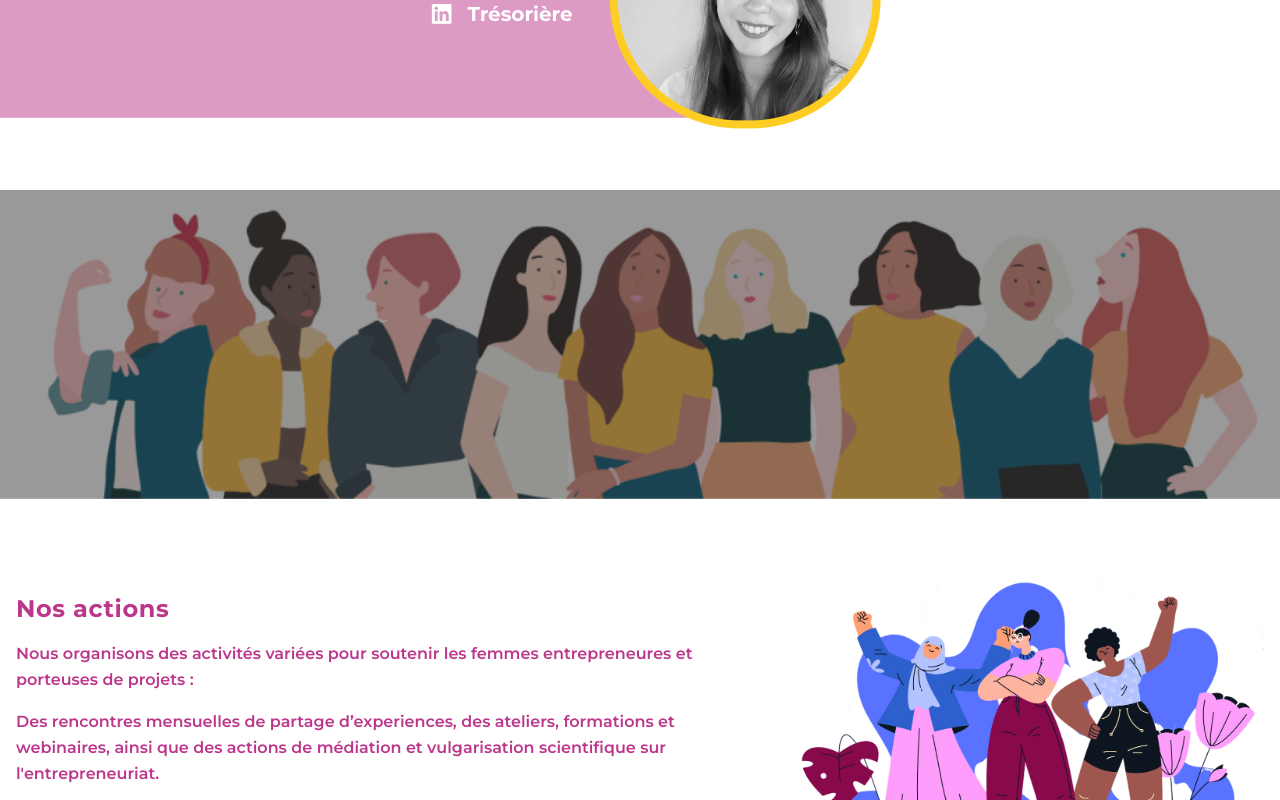
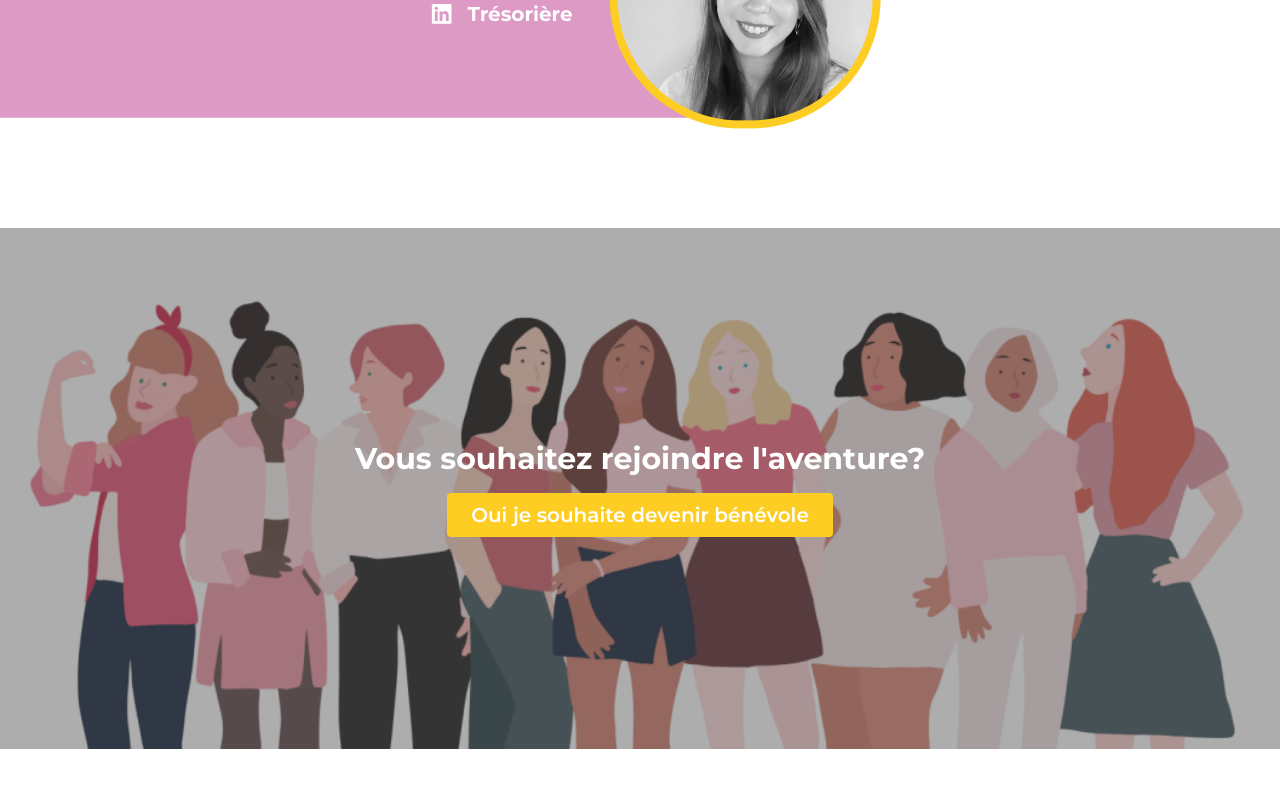
Before and after one commit to pricilliaedou/reunies-frontend, a React (Vite) app: page / in a window 1280 px wide. Shown: the part 2560-3360 px from the top of the page. Built offline with nearby package versions, Linux system fonts and the light colour scheme.

Commit message:
ajout du mail pour devenir bénévole

```diff
--- a/src/routes/Accueil.jsx
+++ b/src/routes/Accueil.jsx
@@ -1,7 +1,8 @@
 import { Link } from "react-router-dom";
 import ContactForm from "../composants/ContactForm";
 import Histoire from "../assets/histoire.jpg";
-import Benevole from "../assets/benevole.webp";
+// import Benevole from "../assets/benevole.webp";
+import Hero from "../assets/hero.webp";
 import Actions from "../assets/actions.png";
 import Helena from "../assets/helena.png";
 import Olga from "../assets/olga.png";
@@ -180,18 +181,35 @@ const Accueil = () => {
           </div>
         </div>
       </section>
-
       <section
-        className='h-[400px] bg-fixed  bg-contain bg-no-repeat  bg-center flex justify-center items-center text-white text-center mt-4'
+        className='relative w-full flex justify-center items-center text-white text-center'
         style={{
-          backgroundImage: `url(${Benevole})`,
+          backgroundImage: `url(${Hero})`,
+          backgroundSize: "contain",
+          backgroundRepeat: "no-repeat",
+          backgroundPosition: "center",
+          aspectRatio: "16/9",
         }}
-      ></section>
+      >
+        <div className='absolute inset-0 flex flex-col justify-center items-center px-4'>
+          <h2 className='font-bold text-base sm:text-lg md:text-xl lg:text-2xl xl:text-3xl mb-4'>
+            Vous souhaitez rejoindre l'aventure?
+          </h2>
+          <a
+            href='mailto:programme.reunies@gmail.com'
+            target='_blank'
+            rel='noopener noreferrer'
+            className='bg-[#fdcd23] text-[#ffffff] py-2 px-6 rounded font-semibold text-sm sm:text-base md:text-lg lg:text-xl'
+          >
+            Oui je souhaite devenir bénévole
+          </a>
+        </div>
+      </section>
 
       <section className=' px-4 mx-auto' id='actions'>
         <div className='flex flex-col md:flex-row'>
           <div className='flex flex-col  w-full md:w-3/5  '>
-            <h2 className='text-2xl pt-12 font-bold text-start text-[#bc378c]  tracking-wide'>
+            <h2 className='text-2xl pt-2 font-bold text-start text-[#bc378c]  tracking-wide'>
               Nos actions
             </h2>
             <p className='mt-4 text-[#bc378c] font-semibold leading-relaxed'>
```
Also changed, not shown: public/contact-reunies.html (deleted, +0 -24 lines), 1 other file (tests, documents, lock files or other folders).
